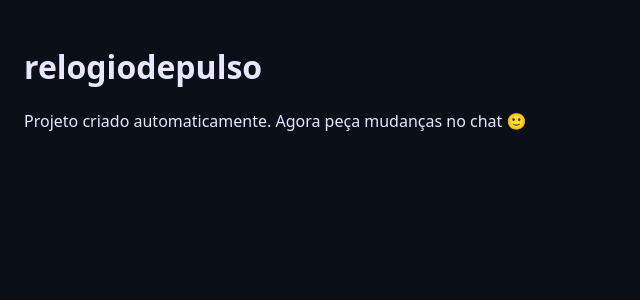
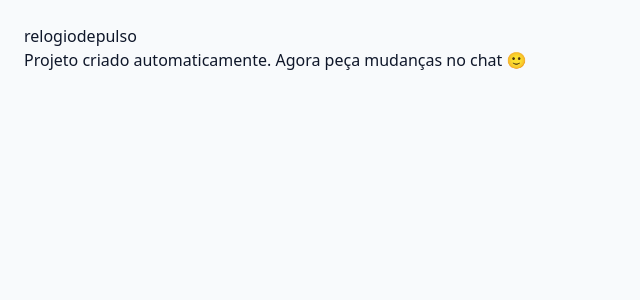
Before and after one commit to visualizeai/relogiodepulso, a React (Vite) app: page / in a window 1280 px wide. Shown: the top 300 px of the page, without its empty margins (0-640 px from the left). Built offline with nearby package versions, Linux system fonts and the light colour scheme.

Commit message:
Nexa Builde: update_file src/index.css

```diff
--- a/src/index.css
+++ b/src/index.css
@@ -1,2 +1,3 @@
-:root{color-scheme:dark;}
-body{margin:0;background:#0b0f17;color:#e7e7ff;}
+@tailwind base;
+@tailwind components;
+@tailwind utilities;
```
